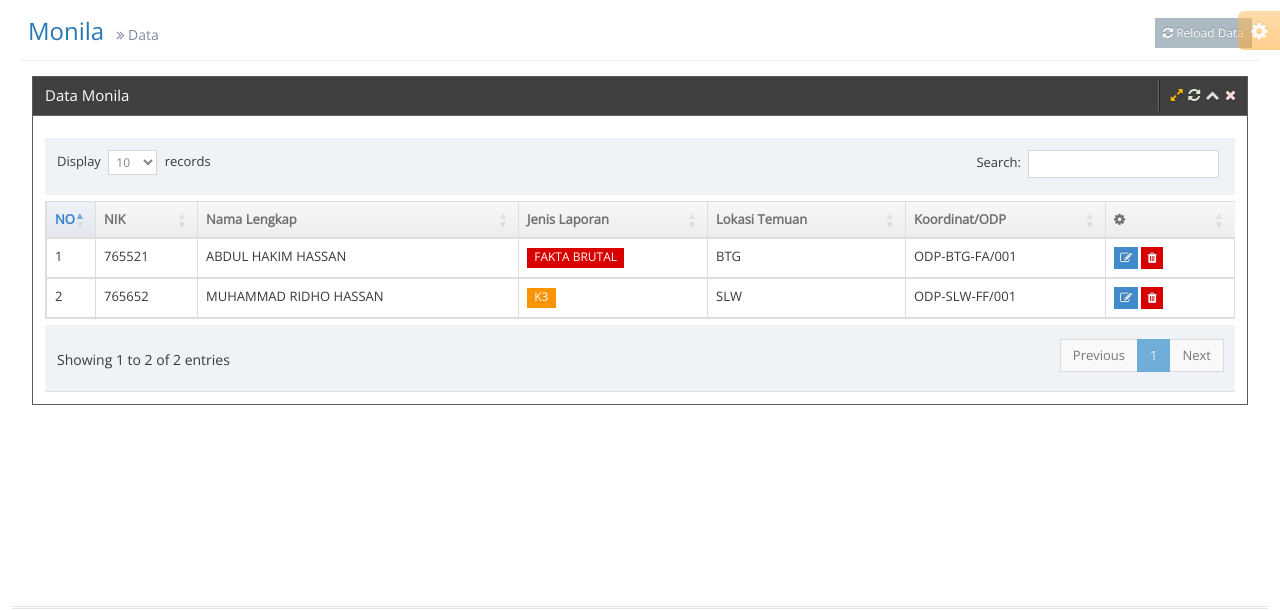
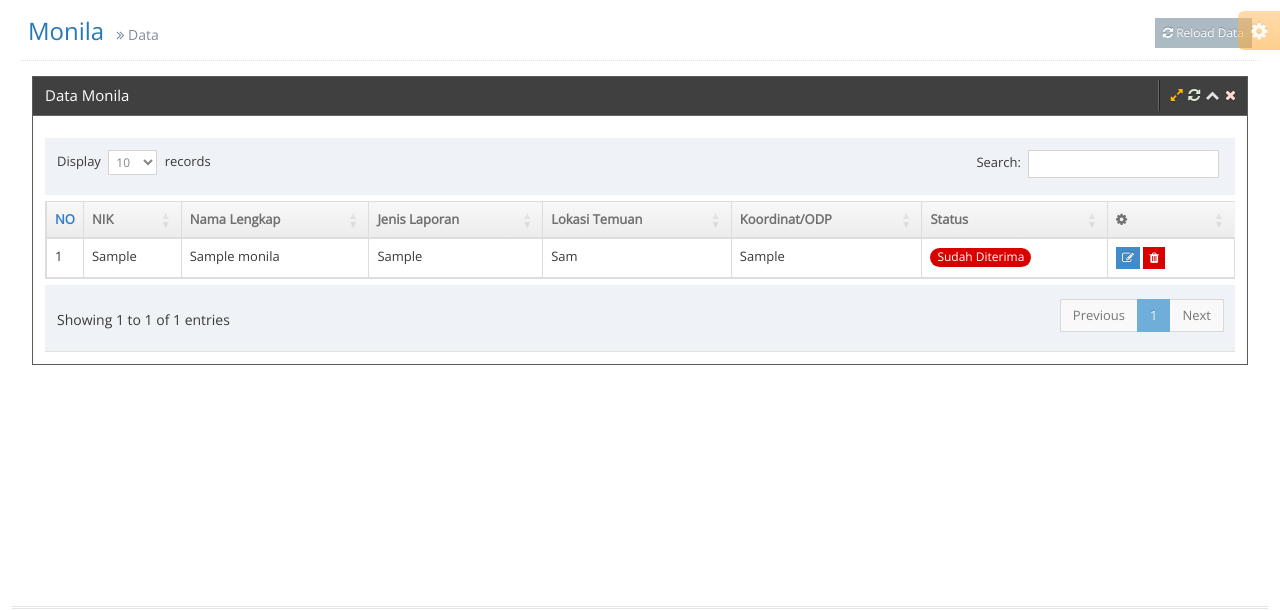
Before and after one commit to abdulhakimhs/mamifa, a CodeIgniter app: page /mamifa/index.php/admin/monila/index in a window 1280 px wide. Shown: the part 134-744 px from the top of the page. Run offline with CodeIgniter, Linux system fonts and the light colour scheme; tables that the repository leaves empty hold one stand-in row (values such as "Sample post"); some libraries are stand-ins or nearby versions.

Commit message:
monila read server side

```diff
--- a/dev/application/controllers/admin/Monila.php
+++ b/dev/application/controllers/admin/Monila.php
@@ -6,6 +6,7 @@ class Monila extends MY_Controller {
 	public function __construct()
 	{
 		parent::__construct();
+		$this->load->model('m_monila');
 	}
 
 	public function index()
@@ -16,4 +17,41 @@ class Monila extends MY_Controller {
 			'content' => $this->load->view('backend/monila/data',$data,true)
 		]);
 	}
+
+	function get_ajax() {
+        $list = $this->m_monila->get_datatables();
+        $data = array();
+        $no = $_POST['start'];
+        foreach ($list as $monila) {
+            $no++;
+            $row = array();
+            $row[] = $no;
+            $row[] = $monila->nik;
+            $row[] = $monila->nama_lengkap;
+            $row[] = $monila->jenis_laporan;
+            $row[] = $monila->lokasi_temuan;
+            $row[] = $monila->odp_koordinat;
+            if($monila->status == 0) {
+              $row[] = '<td><span class="badge badge-warning">Belum Diterima</span></td>';
+            } else {
+              $row[] = '<td><span class="badge badge-danger">Sudah Diterima</span></td>';
+            }
+            $row[] = '<a class="btn btn-minier btn-primary" href="javascript:void(0)" title="Follow UP" onclick="detail()">
+                  <i class="fa fa-edit"></i>
+                </a>&nbsp<a class="btn btn-minier btn-danger" href="javascript:void(0)" title="Hapus" onclick="delete_data()">
+				<i class="fa fa-trash"></i>
+			  </a>';
+
+			$data[] = $row;
+        }
+
+        $output = array(
+                    "draw" => @$_POST['draw'],
+                    "recordsTotal" => $this->m_monila->count_all(),
+                    "recordsFiltered" => $this->m_monila->count_filtered(),
+                    "data" => $data,
+                );
+
+        echo json_encode($output);
+    }
 }
--- a/dev/application/controllers/admin/Training_request.php
+++ b/dev/application/controllers/admin/Training_request.php
@@ -17,11 +17,6 @@ class Training_request extends MY_Controller {
 		$this->load->view('backend/template',[
 			'content' => $this->load->view('backend/training_request/data',$data,true)
 		]);
-	}
-
-	function cek(){
-		$cek = $this->m_trainingrequest->get_datatables();
-		var_dump($cek);
 	}
 
 	function get_ajax() {
--- /dev/null
+++ b/dev/application/models/M_monila.php
@@ -0,0 +1,85 @@
+<?php
+defined('BASEPATH') or exit('No direct script access allowed');
+
+class M_monila extends CI_Model
+{
+    var $column_order = array(null, 'nik','nama_lengkap','jenis_laporan','lokasi_temuan','odp_koordinat', 'status');
+    var $column_search = array('nik','nama_lengkap','jenis_laporan','lokasi_temuan','odp_koordinat', 'status');
+    var $order = array('monila_id' => 'desc');
+
+    private function _get_datatables_query() {
+        $this->db->select('jp.jenis_laporan, m.monila_id, m.nik, m.nama_lengkap, m.lokasi_temuan, m.odp_koordinat, m.status');
+        $this->db->from('tb_monila as m');
+        $this->db->join('tb_jenis_laporan as jp', 'jp.jenis_lap_id = m.jenis_lap_id');
+
+        //Filter
+        /*
+        if($this->input->post('jenis_pelatihan'))
+        {
+            $this->db->where('tb_pelatihan.pelatihan_id', $this->input->post('jenis_pelatihan'));
+        }
+        */
+
+        $i = 0;
+        foreach ($this->column_search as $item) {
+            if(@$_POST['search']['value']) {
+                if($i===0) {
+                    $this->db->group_start();
+                    $this->db->like($item, $_POST['search']['value']);
+                } else {
+                    $this->db->or_like($item, $_POST['search']['value']);
+                }
+                if(count($this->column_search) - 1 == $i)
+                    $this->db->group_end();
+            }
+            $i++;
+        }
+
+        if(isset($_POST['order'])) {
+            $this->db->order_by($this->column_order[$_POST['order']['0']['column']], $_POST['order']['0']['dir']);
+        }  else if(isset($this->order)) {
+            $order = $this->order;
+            $this->db->order_by(key($order), $order[key($order)]);
+        }
+    }
+
+    function get_datatables() {
+        $this->_get_datatables_query();
+        if(@$_POST['length'] != -1)
+        $this->db->limit(@$_POST['length'], @$_POST['start']);
+        $query = $this->db->get();
+        return $query->result();
+    }
+
+    function count_filtered() {
+        $this->_get_datatables_query();
+        $query = $this->db->get();
+        return $query->num_rows();
+    }
+
+    function count_all() {
+        $this->db->from('tb_monila');
+        return $this->db->count_all_results();
+    }
+
+    public function ambil()
+    {
+        $this->db->select('*');
+        $this->db->from('tb_monila');
+        $this->db->join('tb_jenis_laporan', 'tb_jenis_laporan.pelatihan_id = tb_monila.pelatihan_id');
+        $data = $this->db->get('');
+        return $data;
+    }
+
+    public function edit($where, $tabel, $data)
+    {
+    	$this->db->where($where);
+        $this->db->update($tabel, $data);
+    }
+
+    public function hapus($where, $tabel)
+    {
+    	$this->db->where($where);
+        $this->db->delete($tabel);
+    }
+}
--- a/templates/backend/monila/data.php
+++ b/templates/backend/monila/data.php
@@ -33,35 +33,11 @@
                             <th>Jenis Laporan</th>
                             <th>Lokasi Temuan</th>
                             <th>Koordinat/ODP</th>
+                            <th>Status</th>
 			                <th width="100"><i class="fa fa-gear"></i></th>
 		                </tr>
 		            </thead>
 		            <tbody>
-                        <tr>
-                            <td>1</td>
-                            <td>765521</td>
-                            <td>ABDUL HAKIM HASSAN</td>
-                            <td><span class="label label-danger">FAKTA BRUTAL</span></td>
-                            <td>BTG</td>
-                            <td>ODP-BTG-FA/001</td>
-                            <td>
-                                <a class="btn btn-minier btn-primary" href="javascript:void(0)" title="Follow UP" onclick="detail()"><i class="fa fa-edit"></i></a>
-                                <a class="btn btn-minier btn-danger" href="javascript:void(0)" title="Hapus" onclick="delete_data()"><i class="fa fa-trash"></i></a>
-                            </td>
-                        </tr>
-                        <tr>
-                            <td>2</td>
-                            <td>765652</td>
-                            <td>MUHAMMAD RIDHO HASSAN</td>
-                            <td><span class="label label-warning">K3</span></td>
-                            <td>SLW</td>
-                            <td>ODP-SLW-FF/001</td>
-                            <td>
-                                <a class="btn btn-minier btn-primary" href="javascript:void(0)" title="Follow UP" onclick="detail()"><i class="fa fa-edit"></i></a>
-                                <a class="btn btn-minier btn-danger" href="javascript:void(0)" title="Hapus" onclick="delete_data()"><i class="fa fa-trash"></i></a>
-                            </td>
-                        </tr>
-
 		            </tbody>
 	            </table>
 			</div>
@@ -77,7 +53,23 @@ $(document).ready(function() {
 
     //datatables
     table = $('#table').DataTable({
+        "processing": true, //Feature control the processing indicator.
+        "serverSide": true, //Feature control DataTables' server-side processing mode.
+        "order": [], //Initial no order.
 
+        // Load data for the table's content from an Ajax source
+        "ajax": {
+            "url": "<?php echo site_url('admin/monila/get_ajax') ?>",
+            "type": "POST"
+        },
+
+        //Set column definition initialisation properties.
+        "columnDefs": [
+            {
+                "targets": [ 0 ], //first column / numbering column
+                "orderable": false, //set not orderable
+            }
+        ]
     });
 
 });
--- a/templates/frontend/monila.php
+++ b/templates/frontend/monila.php
@@ -53,15 +53,14 @@
   <div class="form-group row">
     <label class="col-sm-2 col-form-label"><b>Koordinat / Nama ODP</b></label>
     <div class="col-sm-10">
-      <input type="text" class="form-control" name="lokasi" id="lokasi">
-      <?= form_error('lokasi', '<div class="error">', '</div>'); ?>
+      <input type="text" class="form-control" name="odp_koordinat" id="odp_koordinat">
+      <?= form_error('odp_koordinat', '<div class="error">', '</div>'); ?>
     </div>
   </div>
   <div class="form-group row">
     <label class="col-sm-2 col-form-label"><b>File Evident</b></label>
     <div class="col-sm-10">
       <input type="file" class="form-control" name="file_evident">
-      <?= form_error('file', '<div class="error">', '</div>'); ?>
     </div>
   </div>
   <div class="form-group row">
```
Also changed, not shown: dev/application/controllers/Monila.php (+4 -5 lines), assets/backend/images/file_evident/nurse.png (added), assets/backend/images/file_evident/nurse1.png (added).
